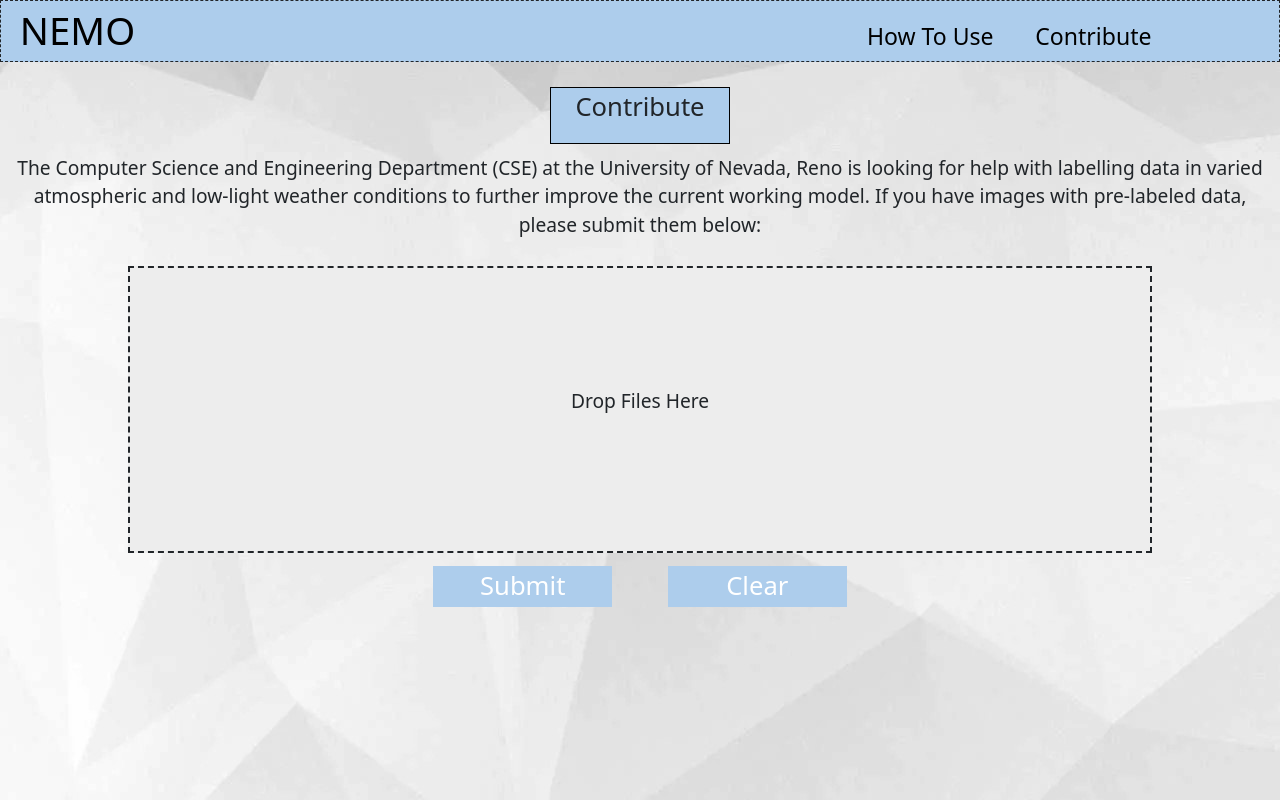
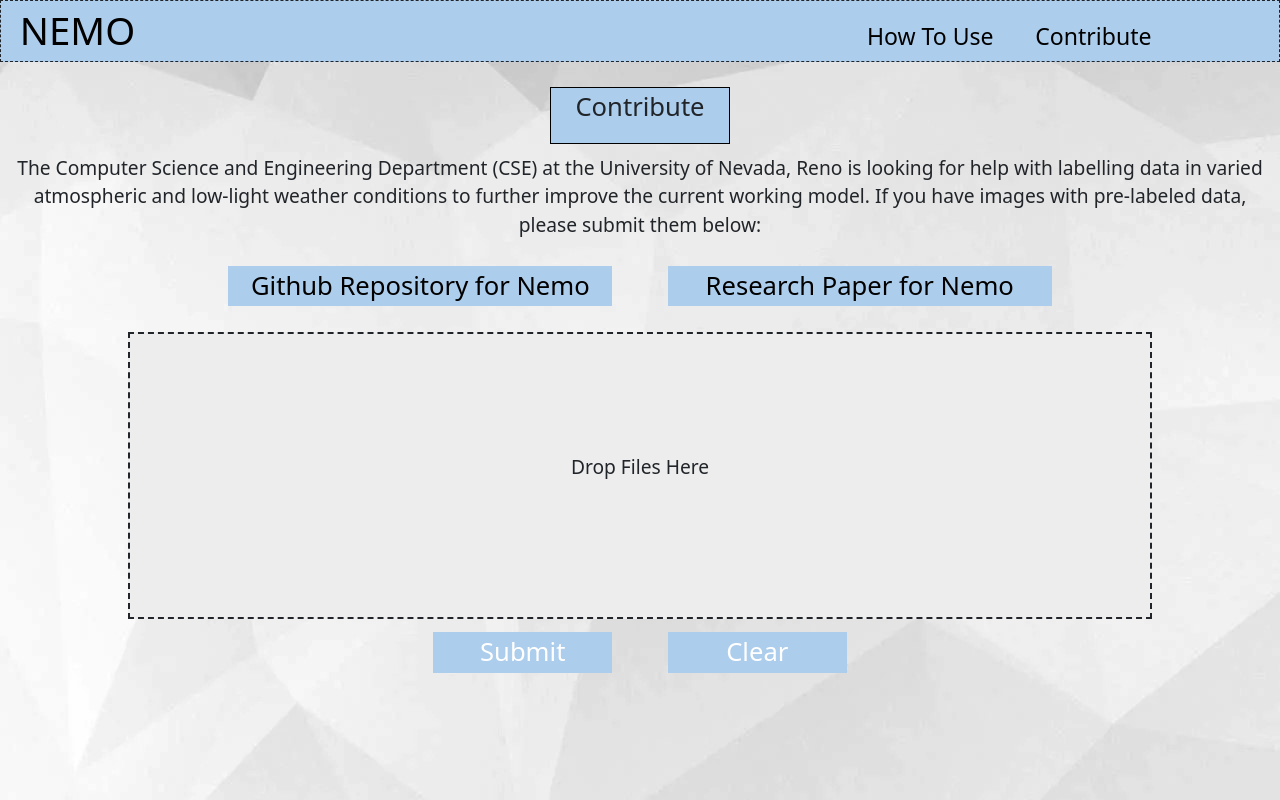
Before and after one commit to Michael-CSE-UNR/Nemo-Interface, a Flask app: page /Contribute in a window 1280 px wide. Run offline with Flask 2, Linux system fonts and the light colour scheme.

Commit message:
Curtis Nemo Prototype Results Improvement and links

```diff
--- a/Nemo Prototype/static/scripts/contributeScripts.js
+++ b/Nemo Prototype/static/scripts/contributeScripts.js
@@ -17,7 +17,7 @@ dropZoneContribute.addEventListener('drop', (e)=> {
 			}
 			src = '/static/NemoExample' + String(uploadIndexContribute) + '.jpg';
 			fileName=String(uploadIndexContribute) + 'ImageUpload';
-			showImageUploadedHome(src, 200, 200, fileName, 'dropzoneContribute')
+			showImageUploadedHome(src, 600, 300, fileName, 'dropzoneContribute')
 			// console.log(e.dataTransfer.files);
 			// upload(file)
 		}
@@ -108,22 +108,22 @@ function submitContribute(){
 		{
 			if (document.getElementById('0ImageUpload') != null)
 			{
-				showImageUploadedHome('/static/NemoExample0.jpg', 200, 200, '0ImageUploadContribute', 'contributesImgArea')
+				showImageUploadedHome('/static/NemoExample0.jpg', 600, 300, '0ImageUploadContribute', 'contributesImgArea')
 				uploadsLeft=uploadsLeft-1;
 			}
 			if (document.getElementById('1ImageUpload') != null)
 			{
-				showImageUploadedHome('/static/NemoExample1.jpg', 200, 200, '1ImageUploadContribute', 'contributesImgArea')
+				showImageUploadedHome('/static/NemoExample1.jpg', 600, 300, '1ImageUploadContribute', 'contributesImgArea')
 				uploadsLeft=uploadsLeft-1;
 			}
 			if (document.getElementById('2ImageUpload') != null)
 			{
-				showImageUploadedHome('/static/NemoExample2.jpg', 200, 200, '2ImageUploadContribute', 'contributesImgArea')
+				showImageUploadedHome('/static/NemoExample2.jpg', 600, 300, '2ImageUploadContribute', 'contributesImgArea')
 				uploadsLeft=uploadsLeft-1;
 			}
 			if (document.getElementById('3ImageUpload') != null)
 			{
-				showImageUploadedHome('/static/NemoExample3.jpg', 200, 200, '3ImageUploadContribute', 'contributesImgArea')
+				showImageUploadedHome('/static/NemoExample3.jpg', 600, 300, '3ImageUploadContribute', 'contributesImgArea')
 				uploadsLeft=uploadsLeft-1;
 			}
 
@@ -135,3 +135,12 @@ function submitContribute(){
 spanContribute.onclick = function() {
 	contributeModal.style.display = "none";
 }
+
+function NEMORepositoryButton()
+{
+	window.location = 'https://github.com/SayBender/Nemo'
+}
+function NEMOPaperButton()
+{
+	window.location = 'https://www.mdpi.com/2072-4292/14/16/3979'
+}
--- a/Nemo Prototype/static/styles.css
+++ b/Nemo Prototype/static/styles.css
@@ -129,6 +129,7 @@ p.NemoHomeDropFilesHereContribute {
 	margin-left: 10%;
 	margin-right: 10%;
 	margin-bottom: 1%;
+	margin-top: 2%;
 
 	/* height: 100%; */
 }
@@ -167,8 +168,9 @@ p.NemoHomeDropFilesHereContribute {
 	left: 0;
 	top: 0;
 	width: 100%; /* Full width */
-	height: 100%; /* Full height */
-	overflow: auto; /* Enable scroll if needed */
+	height: 100%; /*Full height */
+	/* overflow-y: auto; */
+	/*overflow: auto; /* Enable scroll if needed */
 	background-color: rgb(0,0,0); /* Fallback color */
 	background-color: rgba(0,0,0,0.4); /* Black w/ opacity */
   }
@@ -181,6 +183,7 @@ p.NemoHomeDropFilesHereContribute {
 	border: 1px solid #888;
 	width: 90%; /* Could be more or less, depending on screen size */
 	height: 80%;
+	overflow-y: auto;
   }
 
   /* The Close Button */
@@ -202,8 +205,11 @@ p.NemoHomeDropFilesHereContribute {
 	background-color: #adcdec;
 	border: none;
 	font-size: 3vw;
-	margin-left: 1vw;
-	margin-right: 55%;
+	text-align: center;
+}
+
+.fileUploadFormat {
+	text-align: center;
 }
 
 .modalContribute {
@@ -213,8 +219,9 @@ p.NemoHomeDropFilesHereContribute {
 	left: 0;
 	top: 0;
 	width: 100%; /* Full width */
-	height: 100%; /* Full height */
-	overflow: auto; /* Enable scroll if needed */
+	height: 100%; /*Full height */
+	/* overflow-y: auto; */
+	/*overflow: auto; /* Enable scroll if needed */
 	background-color: rgb(0,0,0); /* Fallback color */
 	background-color: rgba(0,0,0,0.4); /* Black w/ opacity */
   }
@@ -227,6 +234,7 @@ p.NemoHomeDropFilesHereContribute {
 	border: 1px solid #888;
 	width: 90%; /* Could be more or less, depending on screen size */
 	height: 80%;
+	overflow-y: auto;
   }
 
   /* The Close Button */
@@ -248,6 +256,24 @@ p.NemoHomeDropFilesHereContribute {
 	background-color: #adcdec;
 	border: none;
 	font-size: 3vw;
-	margin-left: 1vw;
-	margin-right: 55%;
+	text-align: center;
 }
+
+.ContributeLinkButtons {
+	transition-duration: 0.3s;
+	width: 30vw;
+	background-color: #adcdec;
+	border: none;
+	color: black;
+	text-align: center;
+	text-decoration: none;
+	display: inline-block;
+	font-size: 2vw;
+	cursor: pointer;
+	margin-left: 2vw;
+	margin-right: 2vw;
+}
+.ContributeLinkButtons:hover {
+	background-color: #95B0CC;
+	color: white;
+  }
--- a/Nemo Prototype/templates/contribute.html
+++ b/Nemo Prototype/templates/contribute.html
@@ -27,6 +27,12 @@
             working model. If you have images with pre-labeled data, please submit them below:
         </p>
 	</div>
+
+	<div class="_idGenObjectLayout-1">
+		<button class="ContributeLinkButtons" onclick="NEMORepositoryButton()">Github Repository for Nemo</button>
+		<button class="ContributeLinkButtons" onclick="NEMOPaperButton()">Research Paper for Nemo</button>
+	</div>
+
 	<!-- Drop file box -->
 	<div class="DropFileBoxContainer">
 		<div id="dropzoneContribute" class="DropZoneImages">
@@ -42,9 +48,12 @@
 	<div id="contributeModal" class="modalContribute">
 
 		<!-- Modal content -->
-		<div class="modal-contentContribute" id="contributesImgArea">
+		<div class="modal-contentContribute">
 		  <span class="closeModalContribute">&times;</span>
 		  <p class="ContributesHeader">Thank You for Your Contribution</p>
+		  <div class="fileUploadFormat" id="contributesImgArea">
+
+		  </div>
 		</div>
 
 	  </div>
--- a/Nemo Prototype/templates/home.html
+++ b/Nemo Prototype/templates/home.html
@@ -41,9 +41,12 @@
 	<div id="resultModal" class="modalResult">
 
 		<!-- Modal content -->
-		<div class="modal-contentResult" id="resultsImgArea">
+		<div class="modal-contentResult">
 		  <span class="closeModalResult">&times;</span>
 		  <p class="ResultsHeader">Results</p>
+		  <div class="fileUploadFormat" id="resultsImgArea">
+
+		  </div>
 		</div>
 
 	  </div>
```
Also changed, not shown: Nemo Prototype/static/scripts/homeScripts.js (+17 -11 lines), Nemo Prototype/static/NemoExampleResults.jpg (added).
